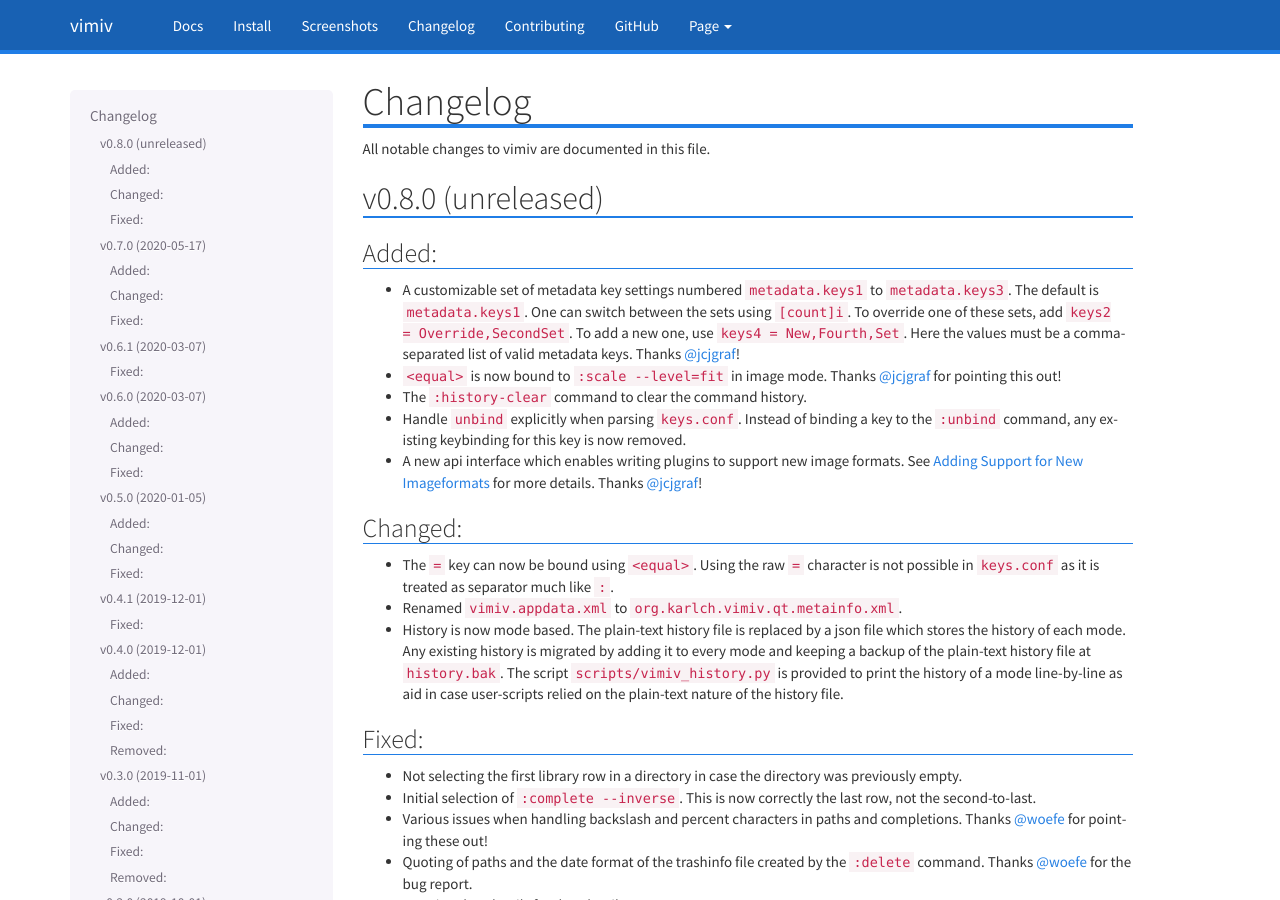
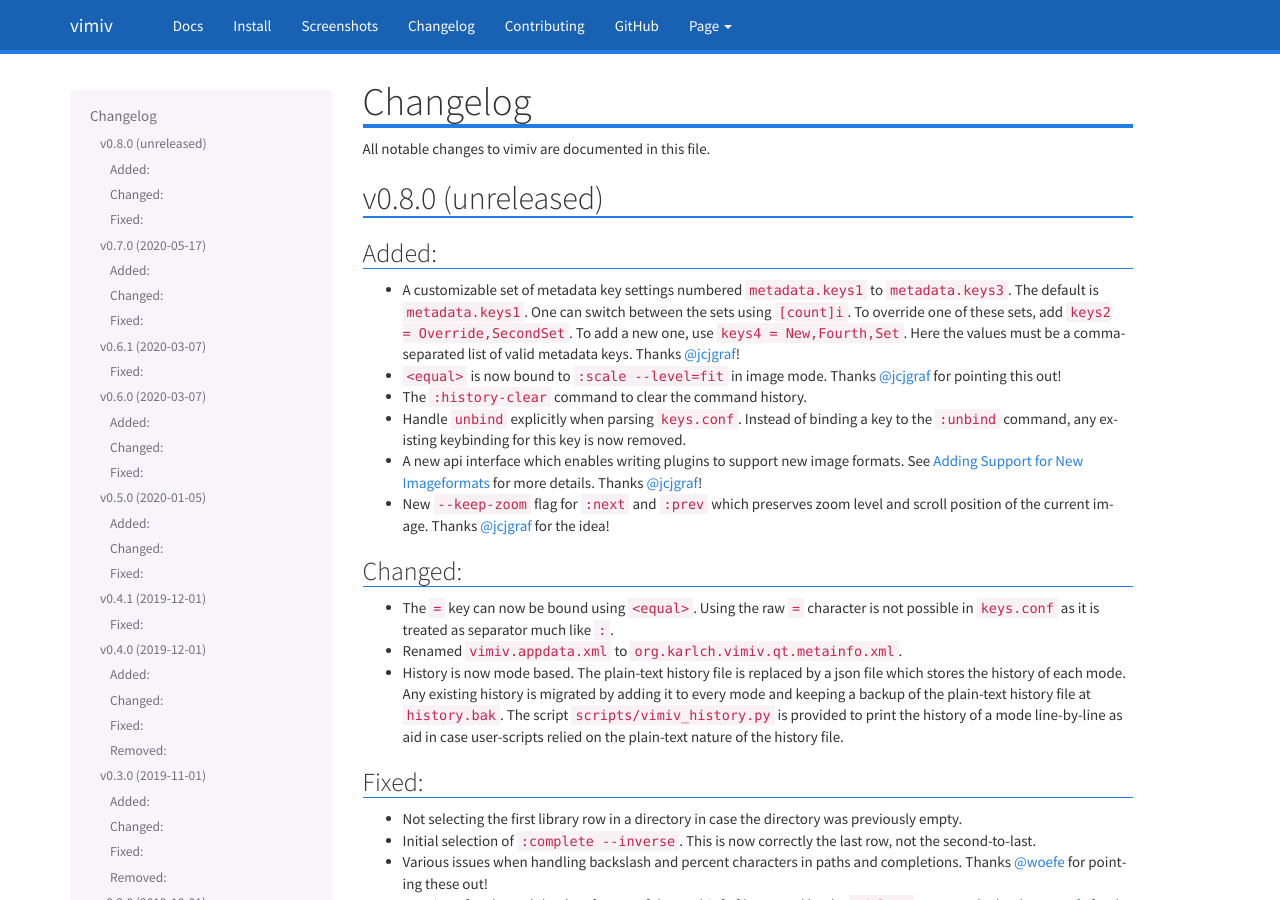
Before and after one commit to karlch/vimiv-qt, a Sphinx documentation site: the page built from docs/changelog.rst, in a window 1280 px wide and 900 px high. Built offline with Sphinx 7.4.7, drawn with Linux system fonts in a browser that asks for light colours.

Commit message:
Updage changelog for --keep-zoom flag

```diff
--- a/docs/changelog.rst
+++ b/docs/changelog.rst
@@ -23,6 +23,9 @@
 * A new api interface which enables writing plugins to support new image formats. See
   :ref:`support_new_imageformats` for more details.
   Thanks `@jcjgraf <https://github.com/jcjgraf>`_!
+* New ``--keep-zoom`` flag for ``:next`` and ``:prev`` which preserves zoom level and
+  scroll position of the current image.
+  Thanks `@jcjgraf <https://github.com/jcjgraf>`_ for the idea!
 
 Changed:
 ^^^^^^^^
```
